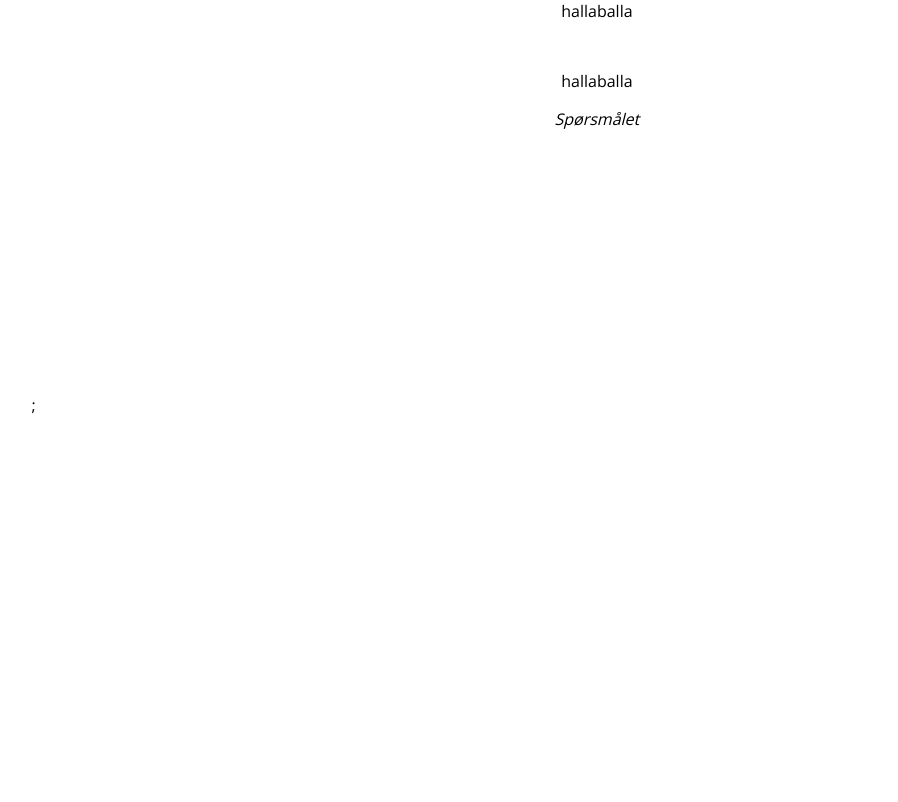
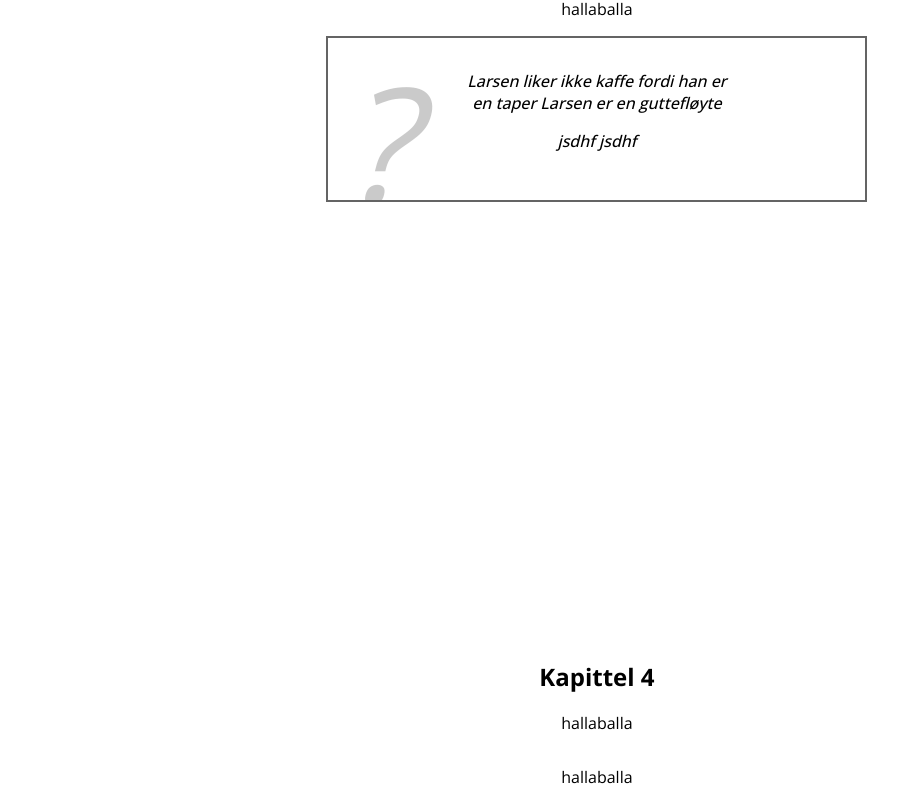
Before and after one commit to Ester2109/DCST1002-Prosjektoppgave, a React (Create React App) app: page / in a window 1280 px wide. Shown: the part 1958-2760 px from the top of the page, without its empty margins (217-1115 px from the left). Before the commit the page ends 2374 px from the top, so only its background shows below. Built offline with nearby package versions, Linux system fonts and the light colour scheme.

Commit message:
New chapter

```diff
--- a/src/components/ChapterWrapper/ChapterWrapper.js
+++ b/src/components/ChapterWrapper/ChapterWrapper.js
@@ -1,6 +1,7 @@
 import Sidestrip from "../Sidestrip/Sidestrip";
 import Chapter2 from "../chapters/Chapter2/Chapter2";
 import Chapter3 from "../chapters/Chapter3/Chapter3";
+import Chapter4 from "../chapters/Chapter4/Chapter4";
 import styles from "./ChapterWrapper.module.css";
 
 const ChapterWrapper = () => {
@@ -14,8 +15,8 @@ const ChapterWrapper = () => {
           }}
         />
         <Chapter3 />
+        <Chapter4 />
       </div>
-      ;
     </div>
   );
 };
--- a/src/components/Quiz/Quiz.js
+++ b/src/components/Quiz/Quiz.js
@@ -3,7 +3,8 @@ import styles from "./Quiz.module.css";
 const Quiz = ({ children, ...props }) => {
   return (
     <div className={styles.quiz} {...props}>
-      <i className={styles.text}>{children}</i>
+      <i className={styles.questionMark}>&#63;</i>
+      <i className={styles.question}>{children}</i>
     </div>
   );
 };
--- a/src/components/Quiz/Quiz.module.css
+++ b/src/components/Quiz/Quiz.module.css
@@ -1,7 +1,22 @@
-.design {
+.quiz {
     background: white;
     padding: 2rem 2rem;
     border: 2px solid rgb(100, 100, 100);
     overflow: hidden;
     position: relative;
   }
+
+  .question {
+    position: relative;
+    z-index: 1;
+    font-weight: 500;
+  }
+
+  .questionMark {
+    position: absolute;
+    top: 50%;
+    left: 1rem;
+    transform: translateY(-40%);
+    color: rgba(150, 150, 150, 0.5);
+    font-size: 10rem;
+  }
--- a/src/components/chapters/Chapter3/Chapter3.js
+++ b/src/components/chapters/Chapter3/Chapter3.js
@@ -9,7 +9,17 @@ const Chapter3 = () => {
       <Paragraph>hallaballa</Paragraph>
       <Paragraph topSpacing={true}>hallaballa</Paragraph>
       <Paragraph topSpacing={true}>hallaballa</Paragraph>
-      <Quiz>Spørsmålet</Quiz>
+      <Quiz>
+        <Paragraph>
+        Larsen liker ikke kaffe fordi han
+        er en taper
+        Larsen er en guttefløyte
+        </Paragraph>
+        <Paragraph>
+        jsdhf
+        jsdhf
+        </Paragraph>
+      </Quiz>
     </Screen>
   );
 };
--- /dev/null
+++ b/src/components/chapters/Chapter4/Chapter4.js
@@ -0,0 +1,27 @@
+import Paragraph from "../../Paragraph"
+import Quiz from "../../Quiz/Quiz"
+import Screen from "../../Screen/Screen";
+
+const Chapter4 = ({ style }) => {
+    return (
+        <Screen style={style}>
+            <div>
+                <h2>Kapittel 4</h2>
+                <Paragraph>
+                    hallaballa
+                </Paragraph>
+                <Paragraph topSpacing={true}>
+                    hallaballa
+                </Paragraph>
+                <Paragraph topSpacing={true}>
+                    hallaballa
+                </Paragraph>
+                <Quiz>
+                    Spørsmålet
+                </Quiz>
+            </div>
+        </Screen>
+    );
+};
+
+export default Chapter4;
```
